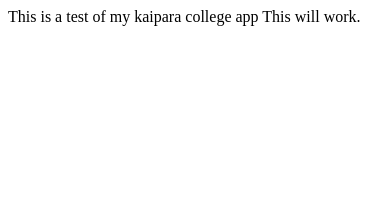
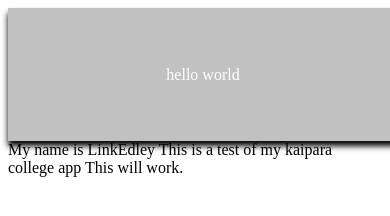
Before and after one commit to MrLuckyGuy42/SchoolResourceProject, a website: page www/index.html in a window 390 px wide. Drawn offline with Linux system fonts and the light colour scheme; some packages are replaced by stand-ins of ours.

Commit message:
inital commit

```diff
--- a/www/css/index.css
+++ b/www/css/index.css
@@ -16,3 +16,28 @@
  * specific language governing permissions and limitations
  * under the License.
  */
+
+
+.Topborder {
+        height: 100pt;
+        text-align: center;
+        background-color: #c1c1c1;
+        color: white;
+        box-shadow: 0px 5px 6px black;
+        width: 100vw;
+        display: flex;
+        align-items: center;
+        justify-content: space-around;
+        padding-left: 0;
+        padding-top: 0;
+      }
+
+
+
+
+
+.body {
+    background-color: #b1b1b1; /* Darker tab color */
+    width: 100vw; /* Full width of the viewport */
+    height: 50px; /* Height of the tab */
+}
--- a/www/index.html
+++ b/www/index.html
@@ -18,6 +18,7 @@
     under the License.
 -->
 <html>
+<div class="Topborder">
     <head>
         <meta charset="utf-8">
         <!--
@@ -37,6 +38,11 @@
         <title>Kaipara College</title>
     </head>
     <div>
+        <p> hello world </p>
+    </div>
+</div>
+    <div class="">
+        <head>My name is LinkEdley</head>
         <body> This is a test of my kaipara college app This will work.</body>
     </div>
     <body>
```
Also changed, not shown: www/js/index.js (line endings or trailing spaces).
